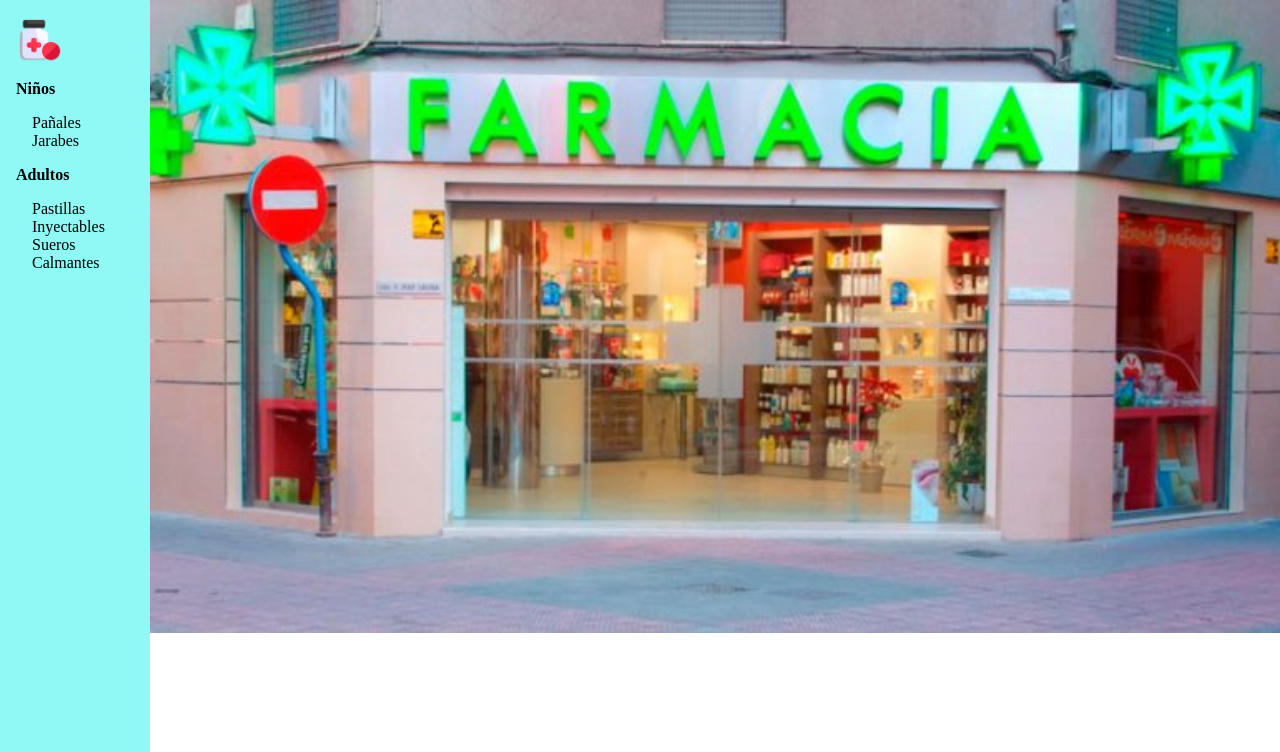
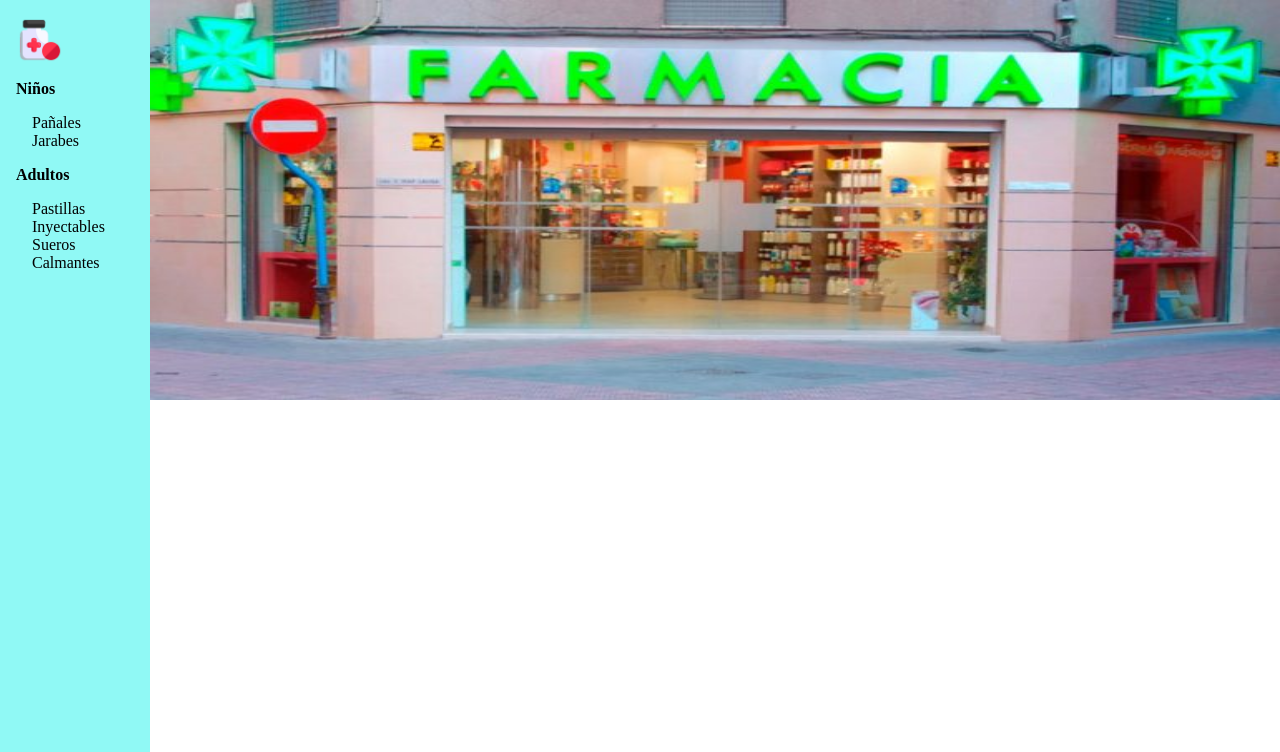
Before and after one commit to sergioatanacio/portafolio_tienda_online, a PHP site: page / in a window 1280 px wide. Shown: the part 48-800 px from the top of the page. Run offline with PHP 8.4, Linux system fonts and the light colour scheme; some libraries are stand-ins or nearby versions.

Commit message:
He agregado una altura fija para la imagen del header para que se mantenga al redimensionar la pantalla

```diff
--- a/css/index.css
+++ b/css/index.css
@@ -134,7 +134,6 @@ aside {
     margin-left: 32px;
 }
 .main-slider-container {
-    /* object-fit: center; */
     width: 100%;
 }
 .main-slider-container img {
@@ -169,4 +168,7 @@ aside {
         width: calc(100% - 150px);
         float: left;
     }
+    .main-slider-container img {
+        height: 400px;
+    }
 }
--- a/index.html
+++ b/index.html
@@ -50,6 +50,11 @@
         <div class="main-slider-container">
             <img src="./assets/img/sliderImage1.jpg" alt="">
         </div>
+
+        <section class="main-content">
+
+        </section>
+
     </main>
 
     <script src="scripts/index.js"></script>
```
